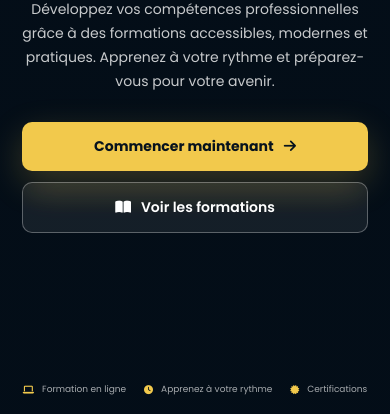
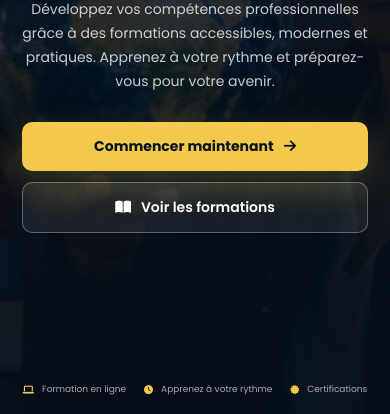
Before and after one commit to yumagggfxs/eseay, a plain HTML site: page index.html in a window 390 px wide. Shown: the part 430-844 px from the top of the page. Drawn offline with Linux system fonts and the light colour scheme.

Commit message:
Add files via upload

```diff
--- a/index.html
+++ b/index.html
@@ -688,7 +688,7 @@
                         rgba(3, 13, 23, 0.78),
                         rgba(3, 13, 23, 0.90)
                     ),
-                    url("images/background.jpg");
+                    url("images/background.jpeg");
 
                 background-position: center;
             }
```
